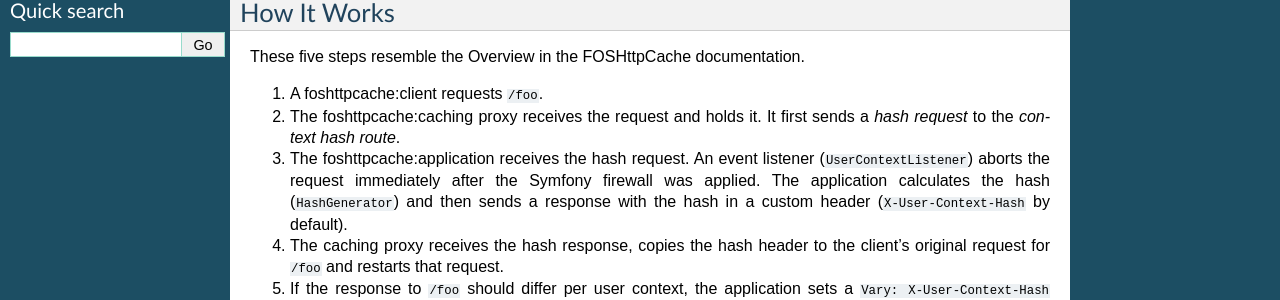
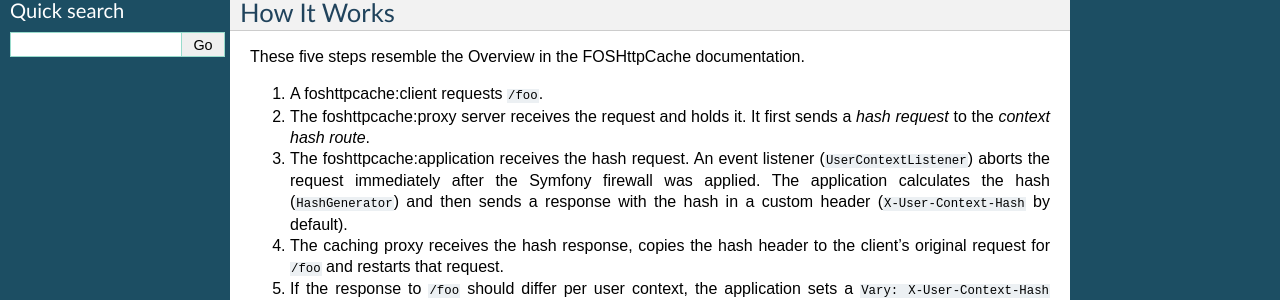
Before and after one commit to FriendsOfSymfony/FOSHttpCacheBundle, a Sphinx documentation site: the page built from Resources/doc/features/user-context.rst, in a window 1280 px wide. Shown: the part 348-648 px from the top of the page. Built offline with Sphinx 7.4.7, drawn with Linux system fonts in a browser that asks for light colours.

Commit message:
adjust to foshttpcache doc cleanup

```diff
--- a/Resources/doc/features/user-context.rst
+++ b/Resources/doc/features/user-context.rst
@@ -24,7 +24,7 @@
 These five steps resemble the Overview in the FOSHttpCache documentation.
 
 1. A :term:`foshttpcache:client` requests ``/foo``.
-2. The :term:`foshttpcache:caching proxy` receives the request and holds it.
+2. The :term:`foshttpcache:proxy server` receives the request and holds it.
    It first sends a *hash request* to the *context hash route*.
 3. The :term:`foshttpcache:application` receives the hash request. An event
    listener (``UserContextListener``) aborts the request immediately after
```
